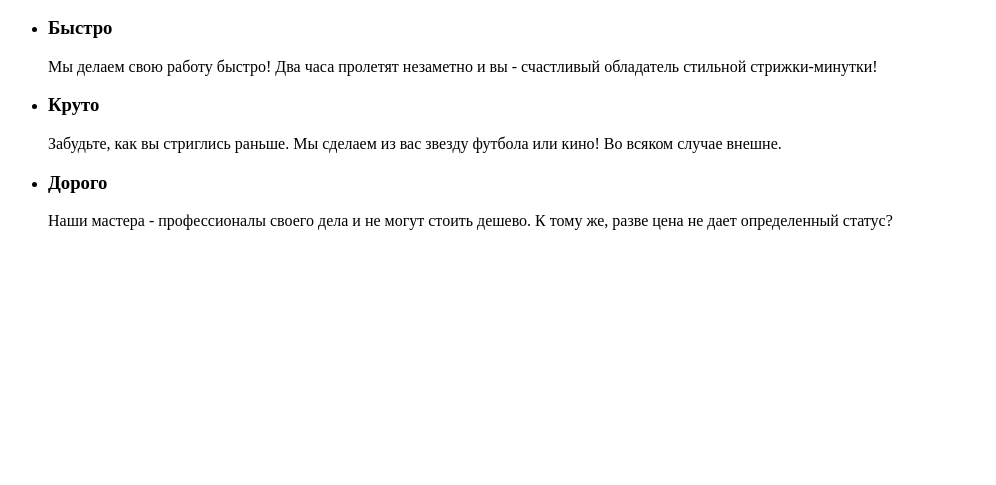
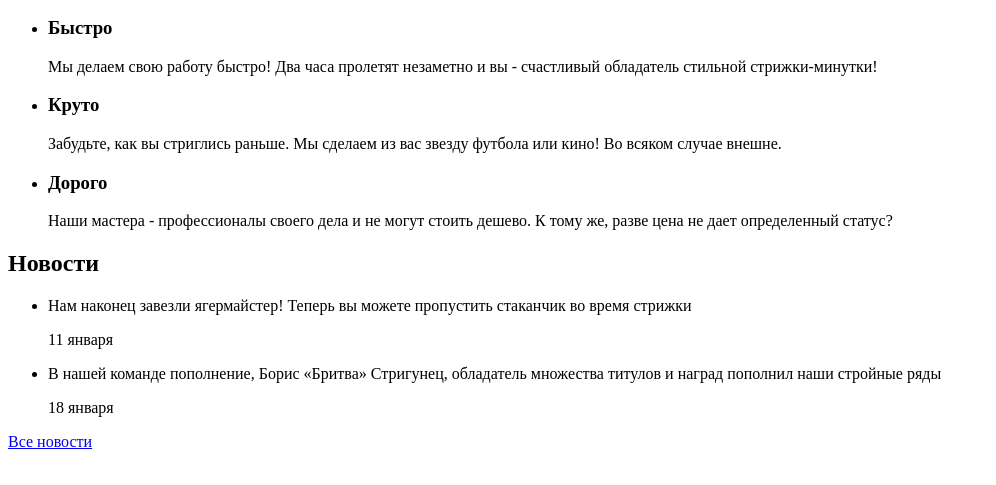
Before and after one commit to TimurKarulin/1272901-barbershop-27, a plain HTML site: page index.html in a window 1280 px wide. Shown: the part 279-764 px from the top of the page, without its empty margins (0-996 px from the left). Drawn offline with Linux system fonts and the light colour scheme.

Commit message:
Сверстал Секцию "Новости"

```diff
--- a/index.html
+++ b/index.html
@@ -41,6 +41,20 @@
           </li>
         </ul>
       </section>
+      <section>
+        <h2>Новости</h2>
+        <ul>
+          <li>
+            <p>Нам наконец завезли ягермайстер! Теперь вы можете пропустить стаканчик во время стрижки</p>
+            <time datetime="2019-01-11">11 января</time>
+          </li>
+          <li>
+            <p>В нашей команде пополнение, Борис «Бритва» Стригунец, обладатель множества титулов и наград пополнил наши стройные ряды</p>
+            <time datetime="2019-01-11">18 января</time>
+          </li>
+        </ul>
+        <a href="#">Все новости</a>
+      </section>
 
 
     </main>
```
